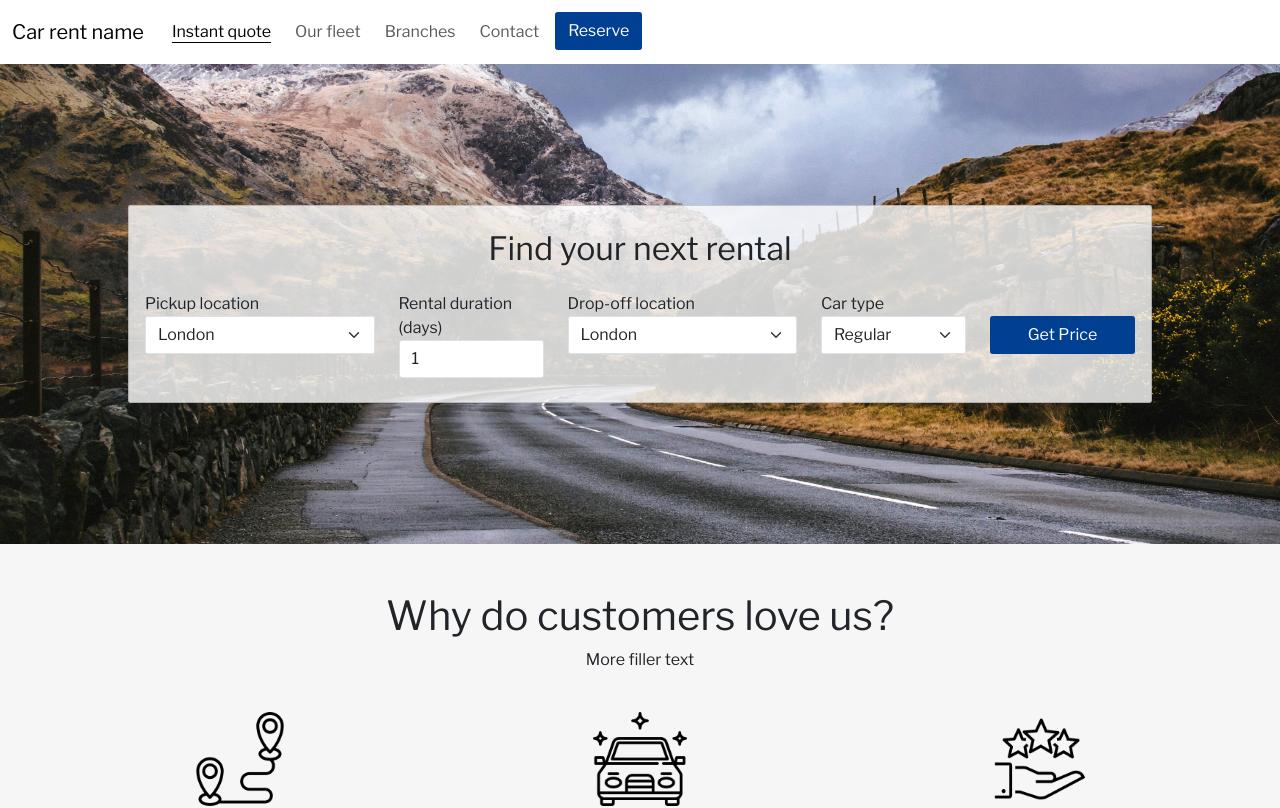
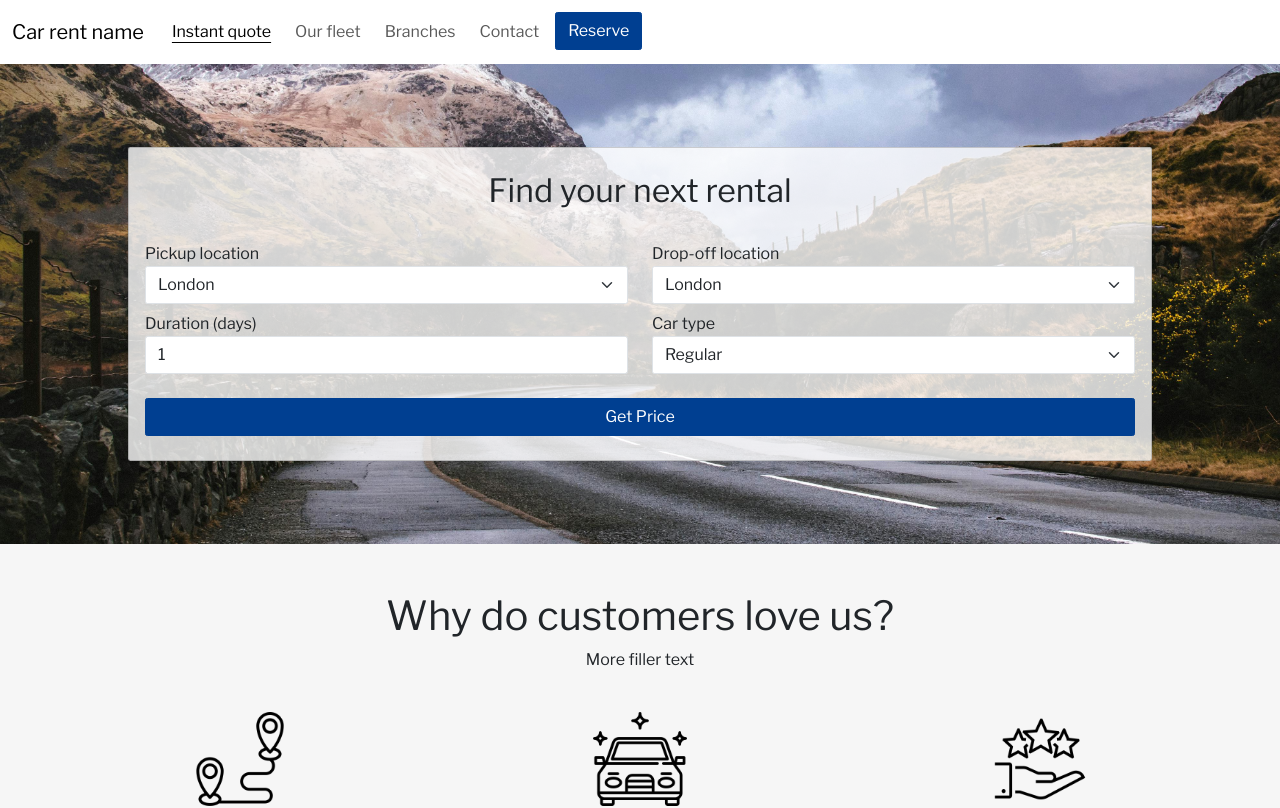
Before and after one commit to ben-oldham1/Car-Rental-Site, a Next.js app: page /home in a window 1280 px wide. Shown: the top 808 px of the page. Built offline with nearby package versions, Linux system fonts and the light colour scheme.

Commit message:
Refactored layout

```diff
--- a/src/app/components/QuoteForm.js
+++ b/src/app/components/QuoteForm.js
@@ -7,11 +7,12 @@ export default function QuoteForm() {
     const [startLocation, setStartLocation] = useState('London');
     const [duration, setDuration] = useState(1);
     const [endLocation, setEndLocation] = useState('London');
-    const [carType, setCarType] = useState('Regular');
+    const [carType, setCarType] = useState('1'); // 1 = regular
     const [price, setPrice] = useState(null);
 
     const calculatePrice = () => {
-        const calculatedPrice = 100 + duration * 50; // Example pricing logic
+        const calculatedPrice = (100 + duration * 50) * carType;
+
         setPrice(calculatedPrice);
     };
 
@@ -25,12 +26,16 @@ export default function QuoteForm() {
 
                 <div>
                     {price == null ?
+                        <div>
                             <div className="row">
                                 <div className="col-12 text-center mb-3">
                                     <h2>Find your next rental</h2>
                                 </div>
+                            </div>
 
-                            <div className="col-lg-3">
+                            <div className="row">
+
+                                <div className="col-lg-6 mt-2">
                                     <label htmlFor="start-loc">Pickup location</label>
                                     <select
                                         name="start-loc"
@@ -47,19 +52,7 @@ export default function QuoteForm() {
                                     </select>
                                 </div>
 
-                            <div className="col-lg-2">
-                                <label htmlFor="duration">Rental duration (days)</label>
-                                <input
-                                    name="duration"
-                                    id="duration"
-                                    className="form-control"
-                                    type="number"
-                                    value={duration}
-                                    onChange={(e) => setDuration(e.target.value)}
-                                />
-                            </div>
-
-                            <div className="col-lg-3">
+                                <div className="col-lg-6 mt-2">
                                     <label htmlFor="end-loc">Drop-off location</label>
                                     <select
                                         name="end-loc"
@@ -76,7 +69,23 @@ export default function QuoteForm() {
                                     </select>
                                 </div>
 
-                            <div className="col-lg-2">
+                            </div>
+
+                            <div className="row">
+
+                                <div className="col-lg-6 mt-2">
+                                    <label htmlFor="duration">Duration (days)</label>
+                                    <input
+                                        name="duration"
+                                        id="duration"
+                                        className="form-control"
+                                        type="number"
+                                        value={duration}
+                                        onChange={(e) => setDuration(e.target.value)}
+                                    />
+                                </div>
+
+                                <div className="col-lg-6 mt-2">
                                     <label htmlFor="car-type">Car type</label>
                                     <select
                                         name="car-type"
@@ -85,24 +94,28 @@ export default function QuoteForm() {
                                         value={carType}
                                         onChange={(e) => setCarType(e.target.value)}
                                     >
-                                    <option value="Value" key="1">Value</option>
-                                    <option value="Regular" key="2">Regular</option>
-                                    <option value="Premium" key="3">Premium</option>
+                                        <option value="0.8" key="1">Value</option>
+                                        <option value="1" key="2">Regular</option>
+                                        <option value="1.2" key="3">Premium</option>
                                     </select>
                                 </div>
+                            </div>
 
-                            <div className="col-lg-2">
+                            <div className="row">
+                                <div className="col-lg-12">
                                     <button className="btn btn-primary w-100 mt-4" onClick={calculatePrice}>
                                         Get Price
                                     </button>
                                 </div>
                             </div>
+                        </div>
                         :
-                        <div className="row">
+                        <div className="row text-center">
                             <div className="col-12">
                                 <h2>
                                     <i class="bi bi-check2-circle"></i> Your {duration} day trip from {startLocation} {startLocation != endLocation && "to " + endLocation}
                                 </h2>
+
                                 <p>Estimated cost is only £{price}</p>
 
                                 <button className="btn btn-primary" onClick={newQuote}>
```
Lines whose indentation alone changed are shown as unchanged.
